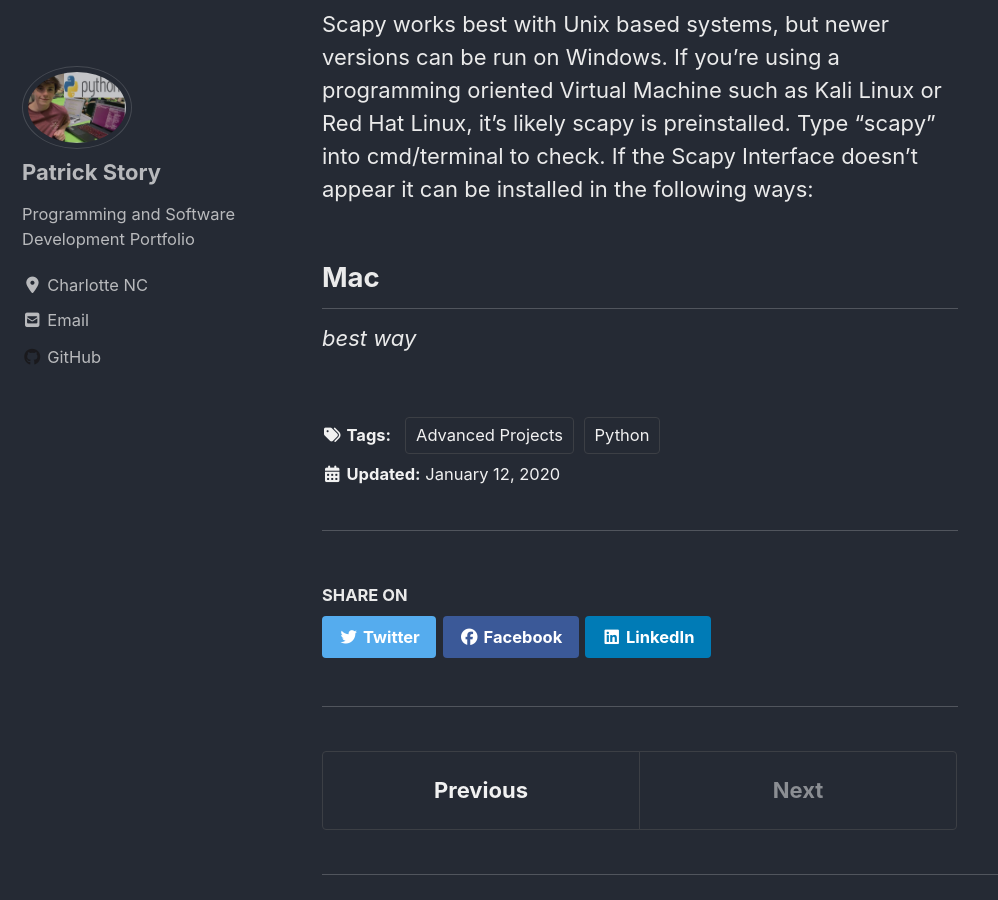
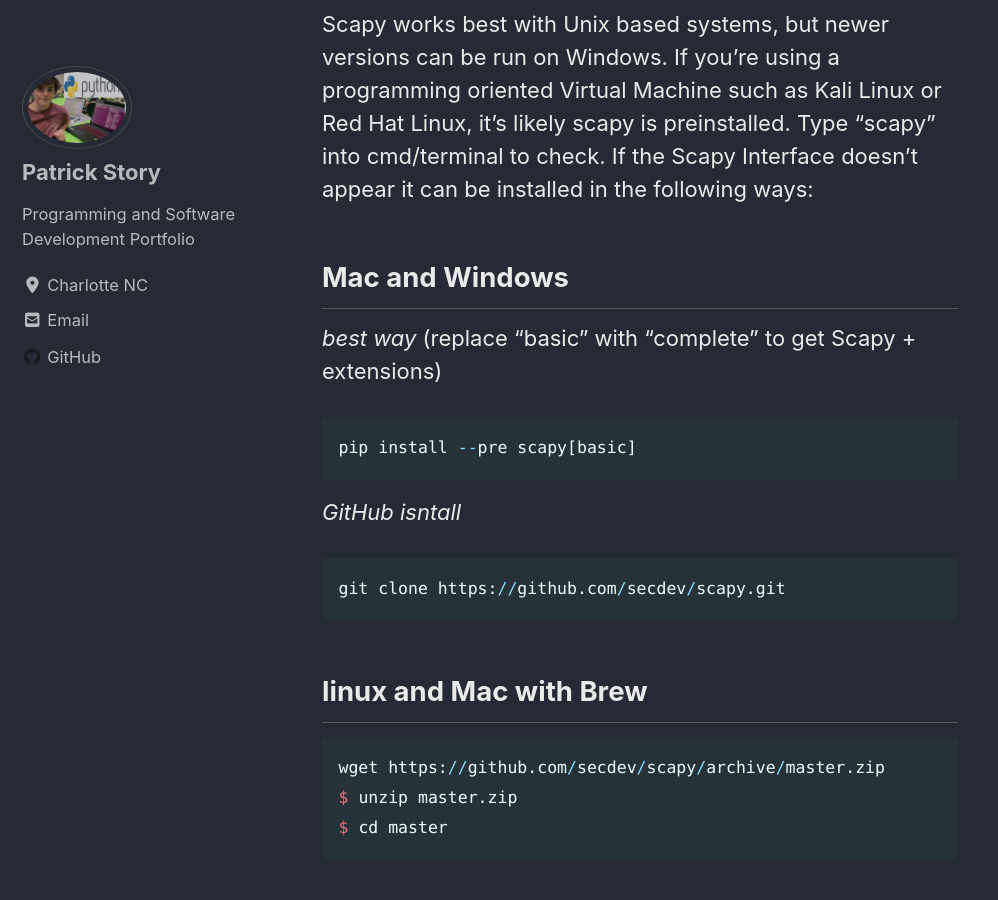
Before and after one commit to Patchyst/Patchyst.github.io, a Jekyll site: the page built from _posts/2020-12-1-scapy.md, in a window 1280 px wide and 900 px high, scrolled down 1039 px. Shown: the whole window, without its empty margins (0-998 px from the left). Built offline with Jekyll 4.4.1, drawn with Linux system fonts in a browser that asks for light colours; cached includes are drawn as plain includes; nearby versions of some CDN libraries.

Commit message:
updating Scapy Project

````diff
--- a/_posts/2020-12-1-scapy.md
+++ b/_posts/2020-12-1-scapy.md
@@ -10,5 +10,20 @@ excerpt: "Use Scapy to easily create a packet and capture it with WireShark"
 
 # Installation
  Scapy works best with Unix based systems, but newer versions can be run on Windows. If you're using a programming oriented Virtual Machine such as Kali Linux or Red Hat Linux, it's likely scapy is preinstalled. Type "scapy" into cmd/terminal to check. If the Scapy Interface doesn't appear it can be installed in the following ways:
-## **Mac**
+## **Mac and Windows**
 *best way*
+(replace "basic" with "complete" to get Scapy + extensions)
+```python
+pip install --pre scapy[basic]
+```
+*GitHub isntall*
+```python
+git clone https://github.com/secdev/scapy.git
+```
+## **linux and Mac with Brew**
+
+```python
+wget https://github.com/secdev/scapy/archive/master.zip
+$ unzip master.zip
+$ cd master
+```
````
